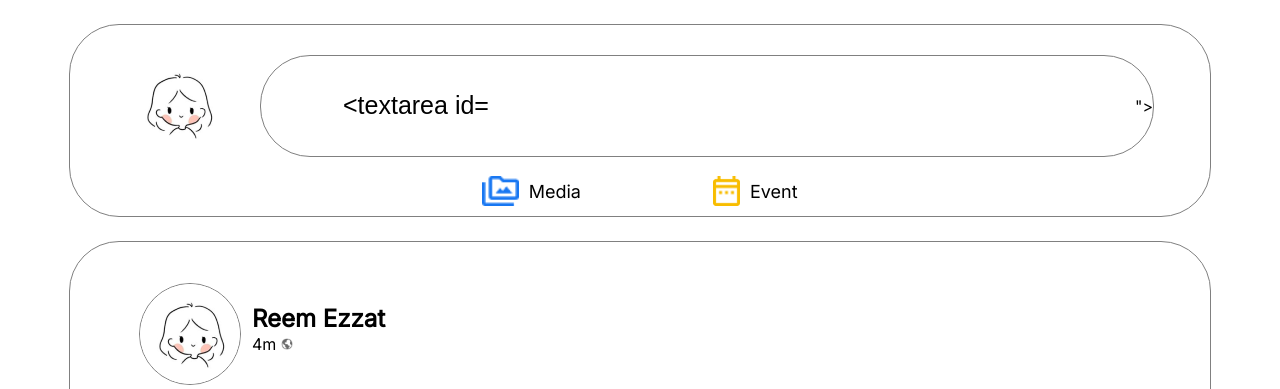
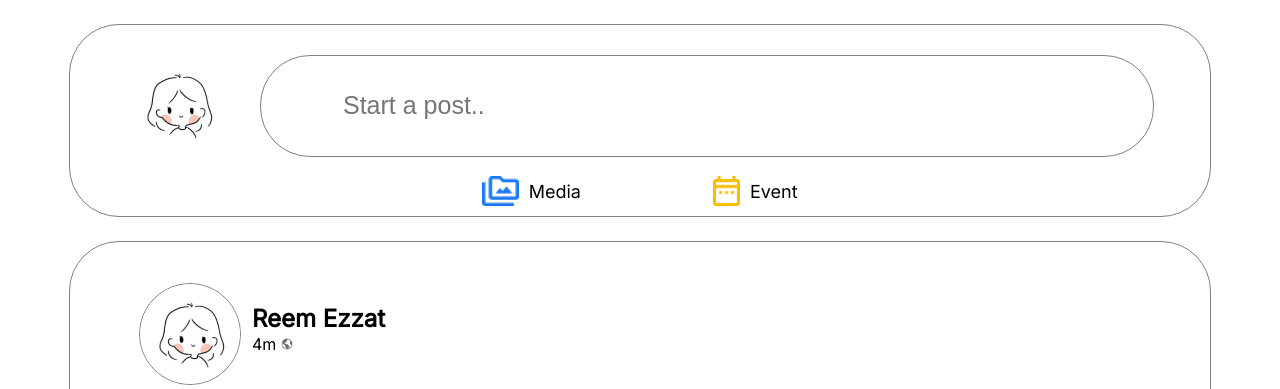
Before and after one commit to AmiraWalid1/LinkUp, a Flask app: page /home.html in a window 1280 px wide. Shown: the part 91-480 px from the top of the page. Run offline with Flask 3, Linux system fonts and the light colour scheme; a user stored in the database is signed in; tables that the repository leaves empty hold one stand-in row (values such as "Sample post").

Commit message:
rm form content

```diff
--- a/web_flask/templates/home.html
+++ b/web_flask/templates/home.html
@@ -65,7 +65,7 @@
         <div class="profileAndPost">
             <img class="profile-pic" src="./assets/me.png" alt="profile-pic">
             <div class="start-post">
-		    <input class="post-input" type="text" placeholder="Start a post.." value="{{ form.content }}">
+		    <input class="post-input" type="text" placeholder="Start a post..">
             </div>
         </div>
 
```
